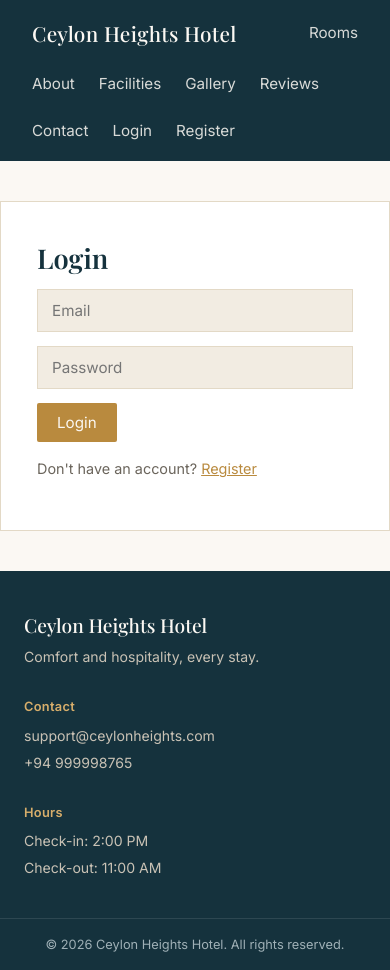
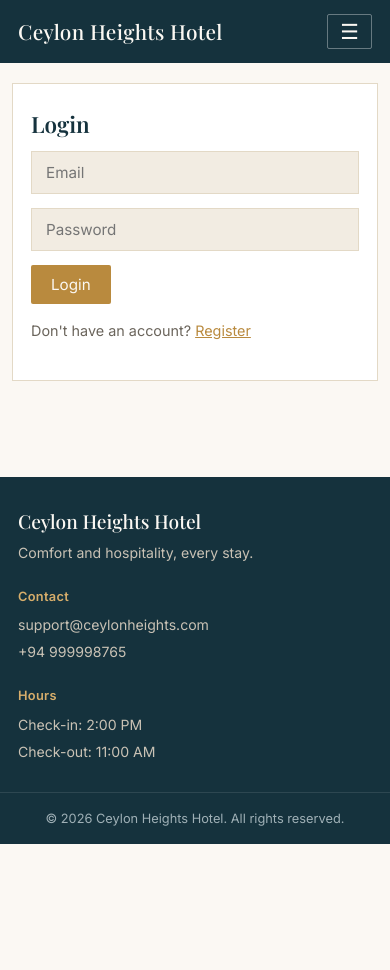
Before and after one commit to LakmaErandika/Hotel-Management-System, a React (Vite) app in the folder FRONTEND/: page /login in a window 390 px wide. After the commit the page ends 844 px from the top, so only its background shows below. Built offline with nearby package versions, Linux system fonts and the light colour scheme.

Commit message:
Add mobile responsive layout with hamburger navbar and stacked room cards

```diff
--- a/FRONTEND/src/components/Navbar.jsx
+++ b/FRONTEND/src/components/Navbar.jsx
@@ -1,9 +1,11 @@
+import { useState } from "react";
 import { Link, useNavigate } from "react-router-dom";
 import { useAuth } from "../context/AuthContext";
 
 function Navbar() {
   const { user, logout } = useAuth();
   const navigate = useNavigate();
+  const [open, setOpen] = useState(false);
 
   const handleLogout = () => {
     logout();
@@ -13,6 +15,17 @@ function Navbar() {
   return (
     <nav className="navbar">
       <span className="brand">Ceylon Heights Hotel</span>
+
+      <button
+        className="nav-toggle"
+        type="button"
+        aria-label="Toggle menu"
+        onClick={() => setOpen((prev) => !prev)}
+      >
+        {open ? "✕" : "☰"}
+      </button>
+
+      <div className={`nav-links ${open ? "open" : ""}`} onClick={() => setOpen(false)}>
         <Link to="/">Rooms</Link>
         <Link to="/about">About</Link>
         <Link to="/facilities">Facilities</Link>
@@ -45,6 +58,7 @@ function Navbar() {
             <button onClick={handleLogout}>Logout</button>
           </>
         )}
+      </div>
     </nav>
   );
 }
--- a/FRONTEND/src/index.css
+++ b/FRONTEND/src/index.css
@@ -544,3 +544,84 @@ html, body, #root {
 .app-main {
   flex: 1;
 }
+
+
+/* ---------- Mobile navbar ---------- */
+.nav-links {
+  display: flex;
+  align-items: center;
+  gap: 24px;
+  flex-wrap: wrap;
+}
+
+.nav-toggle {
+  display: none;
+  background: transparent;
+  color: var(--ivory);
+  border: 1px solid rgba(255, 255, 255, 0.35);
+  font-size: 1.3rem;
+  padding: 4px 12px;
+}
+.nav-toggle:hover { background: var(--teal-800); }
+
+/* ---------- Tablet and mobile ---------- */
+@media (max-width: 800px) {
+  .navbar { padding: 14px 18px; }
+  .nav-toggle { display: block; }
+
+  .nav-links {
+    display: none;
+    flex-direction: column;
+    align-items: flex-start;
+    gap: 14px;
+    width: 100%;
+    padding-top: 12px;
+  }
+  .nav-links.open { display: flex; }
+}
+
+@media (max-width: 700px) {
+  h1 { font-size: 1.8rem; }
+  h2 { font-size: 1.4rem; }
+
+  .page { padding: 24px 16px 60px; }
+
+  /* Forms */
+  .form-panel {
+    margin: 20px auto;
+    width: calc(100% - 24px);
+    padding: 24px 18px;
+  }
+
+  /* Room list: photo on top, details underneath */
+  .room-row { flex-direction: column; }
+  .room-row > a { display: block; }
+  .room-photo { width: 100%; height: 200px; }
+  .room-body { padding: 16px; }
+  .room-row .actions { flex-wrap: wrap; width: 100%; }
+
+  .hero-image { height: 180px; }
+
+  /* Room details page */
+  .room-details { gap: 16px; }
+  .room-details-img { width: 100%; height: 220px; }
+  .room-details-body { min-width: 0; }
+
+  /* Booking cards: let buttons wrap */
+  .booking-card div { flex-wrap: wrap; }
+
+  /* Footer */
+  .footer-content {
+    flex-direction: column;
+    gap: 24px;
+    padding: 30px 18px;
+  }
+
+  /* Chatbot */
+  .chatbot-wrapper { right: 12px; bottom: 12px; }
+  .chatbot-panel {
+    width: calc(100vw - 24px);
+    max-width: 340px;
+    max-height: 70vh;
+  }
+}
```
Lines whose indentation alone changed are shown as unchanged.
